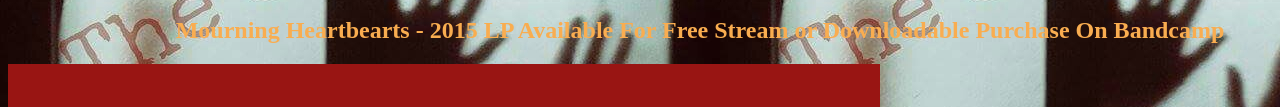
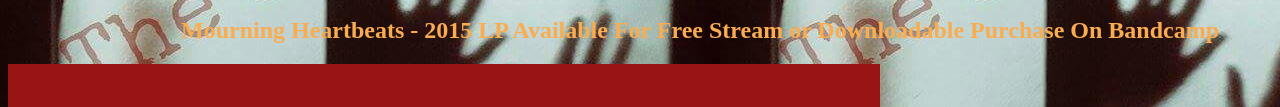
Before and after one commit to jasonacosta79930/Final-Project, a plain HTML site: page index.html in a window 1280 px wide. Shown: the part 270-377 px from the top of the page. Drawn offline with Linux system fonts and the light colour scheme; files whose address does not match are found by name.

Commit message:
heartbeats

```diff
--- a/css/styles.css
+++ b/css/styles.css
@@ -42,7 +42,6 @@ a {
     text-decoration: none;
     background-color: black;
     color: rgb(236, 201, 157);
-    border-radius: 2%;
 }
 .content {
     width: 65%;
--- a/index.html
+++ b/index.html
@@ -20,8 +20,7 @@
     <div class="div-logo">
         <a href="#logo"> <img src="./img/banklogo.jpg">
     </div>
-
-            </a>
+        </a>
             <li>
             <button>
                 <a href="#home">Home</a>
@@ -57,7 +56,7 @@
     </li>
 
 </li>
-<h2> Mourning Heartbearts - 2015 LP Available For Free Stream or Downloadable Purchase On Bandcamp</h2>
+<h2> Mourning Heartbeats - 2015 LP Available For Free Stream or Downloadable Purchase On Bandcamp</h2>
       </ul>
     </nav>
 </header>
```
